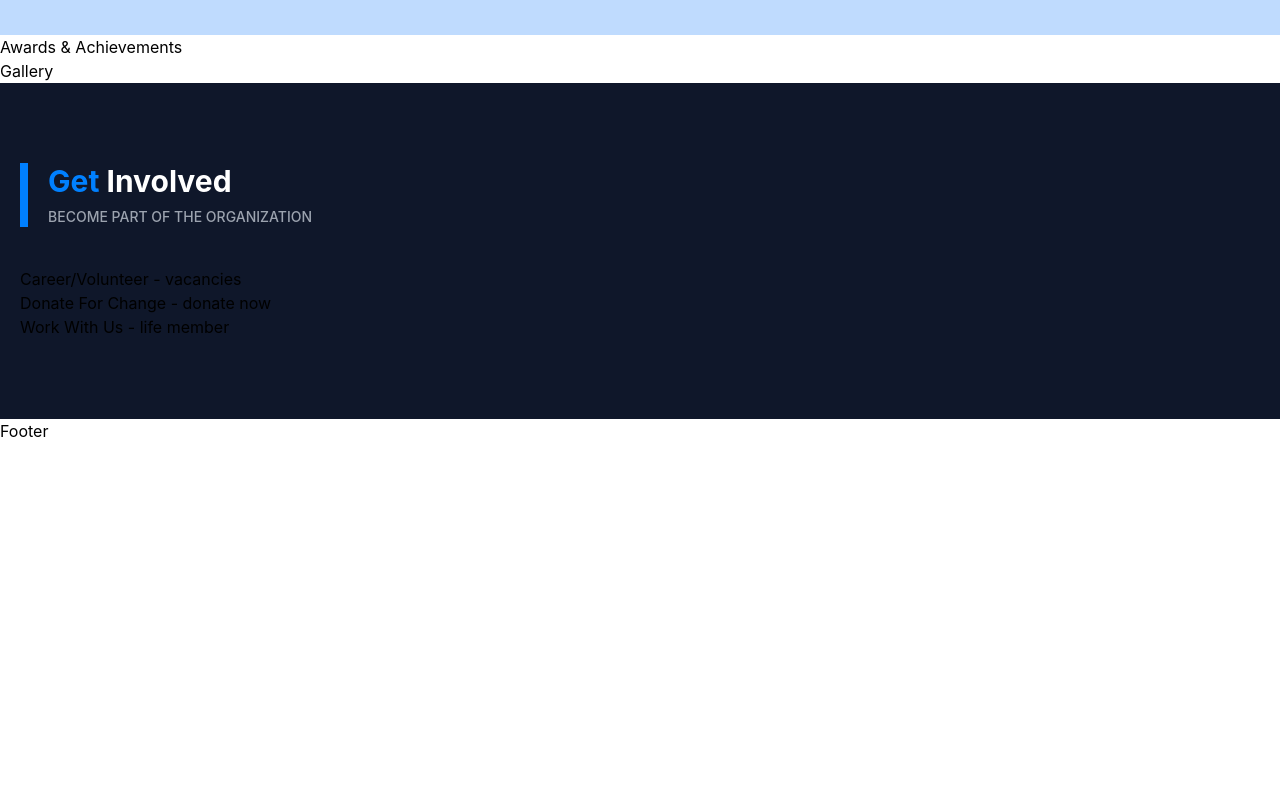
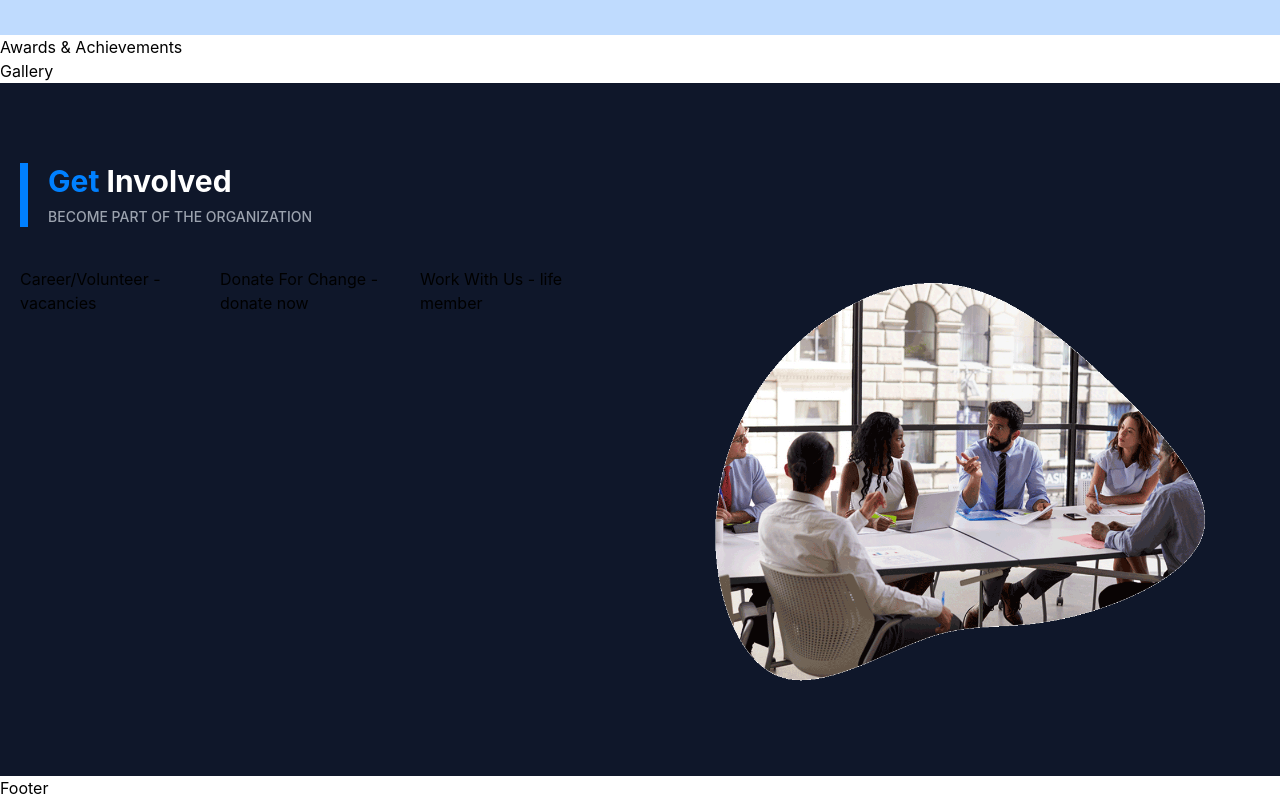
Before and after one commit to sandeshpaudel81/firebase-react, a React (Create React App) app: page / in a window 1280 px wide. Shown: the part 1605-2405 px from the top of the page. Before the commit the page ends 2048 px from the top, so only its background shows below. Built offline with nearby package versions, Linux system fonts and the light colour scheme; no server answers; the database is empty.

Commit message:
get involved

```diff
--- a/src/pages/Home.js
+++ b/src/pages/Home.js
@@ -5,6 +5,7 @@ import { fetchProjects } from '../slices/projectSlice';
 
 import Chairman from '../assets/chairman-image.png'
 import projectImage from '../assets/car1.jpg'
+import getInvolvedImage from '../assets/get-involved-image.png'
 
 // components
 import Carousel from '../components/Carousel'
@@ -103,6 +104,7 @@ const Home = () => {
             <div>Awards & Achievements</div>
             {/* Gallery */}
             <div>Gallery</div>
+
             {/* Get Involved */}
             <div className='bg-slate-900'>
                 <div className='container mx-auto px-5 py-10 md:py-20'>
@@ -111,19 +113,25 @@ const Home = () => {
                         <p className='uppercase text-gray-400 text-sm font-medium mt-2'>become part of the organization</p>
                     </div>
                     <div className='grid grid-cols-2 gap-10 mt-5 md:mt-10'>
-                        <div className='col-span-2 md:col-span-1'>
+                        <div className='col-span-2 md:col-span-1 grid grid-cols-3'>
                             <div className='col-span-3 md:col-span-1'>
-                                Career/Volunteer - vacancies
+                                <div>
+                                    Career/Volunteer - vacancies
+                                </div>
                             </div>
                             <div className='col-span-3 md:col-span-1'>
-                                Donate For Change - donate now
+                                <div>
+                                    Donate For Change - donate now
+                                </div>
                             </div>
                             <div className='col-span-3 md:col-span-1'>
-                                Work With Us - life member
+                                <div>
+                                    Work With Us - life member
+                                </div>
                             </div>
                         </div>
                         <div className='col-span-2 md:col-span-1'>
-
+                            <img src={getInvolvedImage} alt='Work in KADAM'/>
                         </div>
                     </div>
                 </div>
```
Also changed, not shown: src/assets/get-involved-image.png (added).
